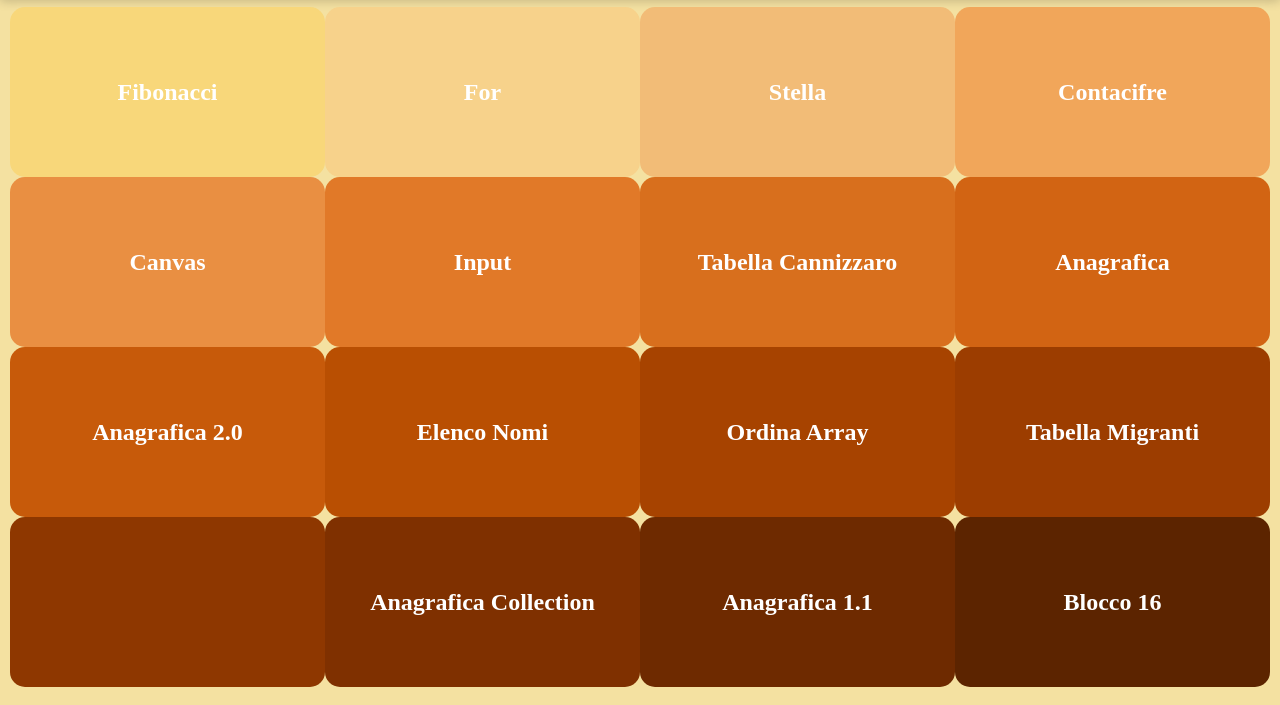
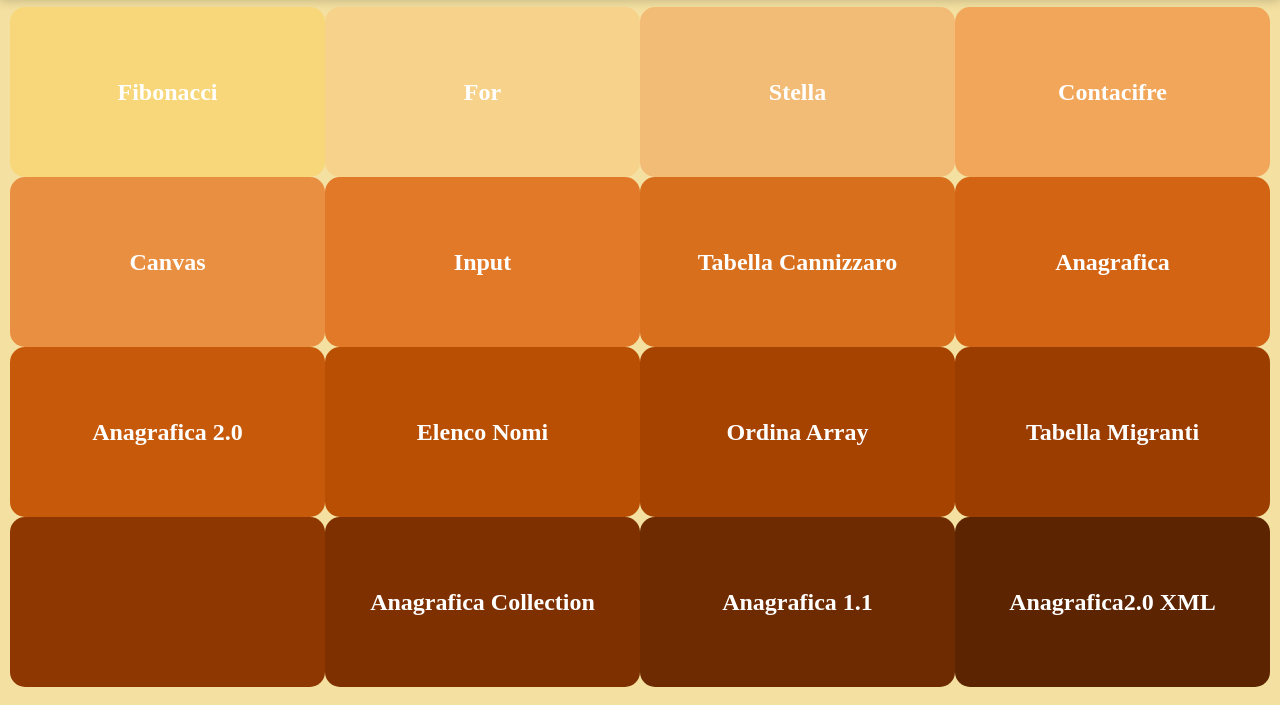
Before and after one commit to tommasoNibaldi/tommasonibaldi.github.io, a plain HTML site: page index.html in a window 1280 px wide. Shown: the part 95-800 px from the top of the page. Drawn offline with Linux system fonts and the light colour scheme.

Commit message:
Update index.html

```diff
--- a/index.html
+++ b/index.html
@@ -104,6 +104,6 @@
         <div class="block"><a href="" target="_blank"></a></div>
         <div class="block"><a href="anagraficacollection.html" target="_blank">Anagrafica Collection</a></div>
         <div class="block"><a href="anagraficaNibaldi1_1.html" target="_blank">Anagrafica 1.1</a></div>
-        <div class="block"><a href="" target="_blank">Blocco 16</a></div>
+        <div class="block"><a href="anagrafica2.0Nibaldi.html" target="_blank">Anagrafica2.0 XML</a></div>
 </body>
 </html>
```
